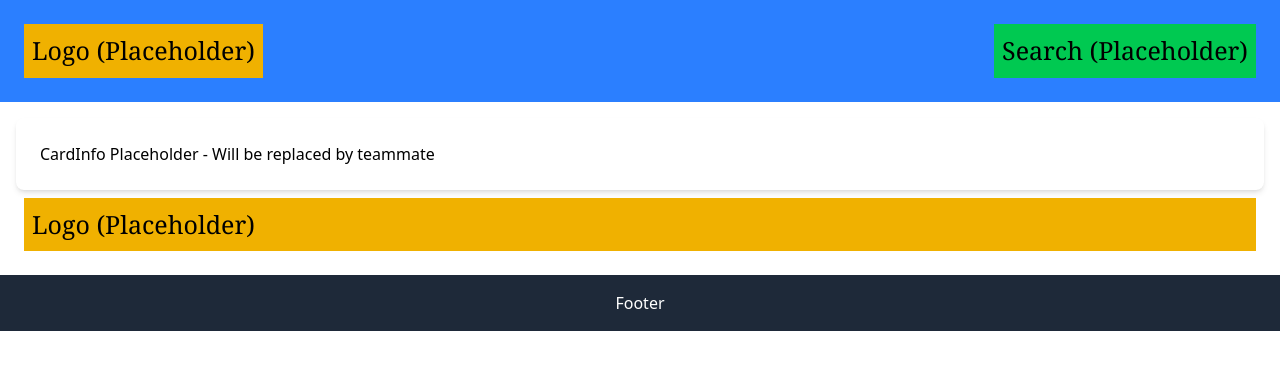
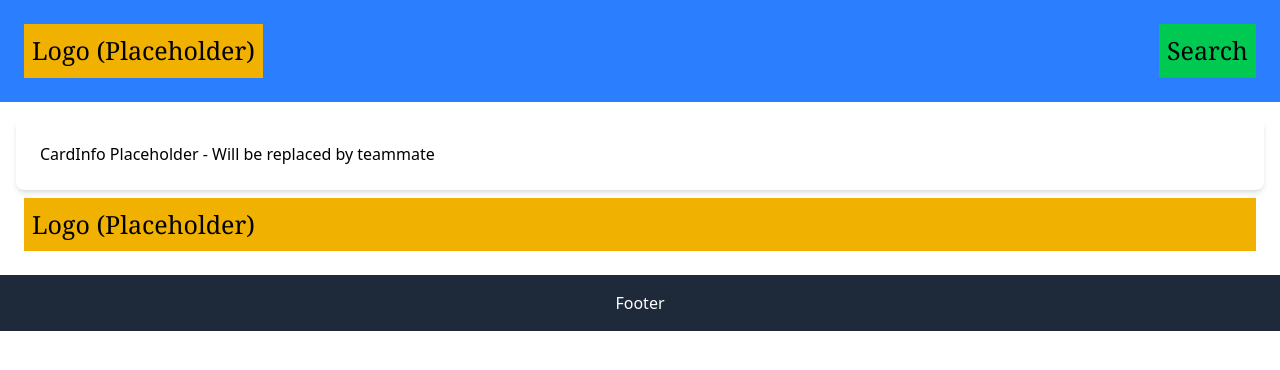
Before and after one commit to julianiiriani/Exc08-JK, a React (Vite) app: page / in a window 1280 px wide. Shown: the top 370 px of the page. Built offline with nearby package versions, Linux system fonts and the light colour scheme.

Commit message:
Kezia Create Search

```diff
--- a/src/components/Search.jsx
+++ b/src/components/Search.jsx
@@ -1,7 +1,7 @@
 const Search = ({ text }) => {
   return (
     <div className="text-[25px] bg-green-500 m-2 p-2 font-serif">
-      {text} (Placeholder)
+      {text}
     </div>
   );
 };
```
